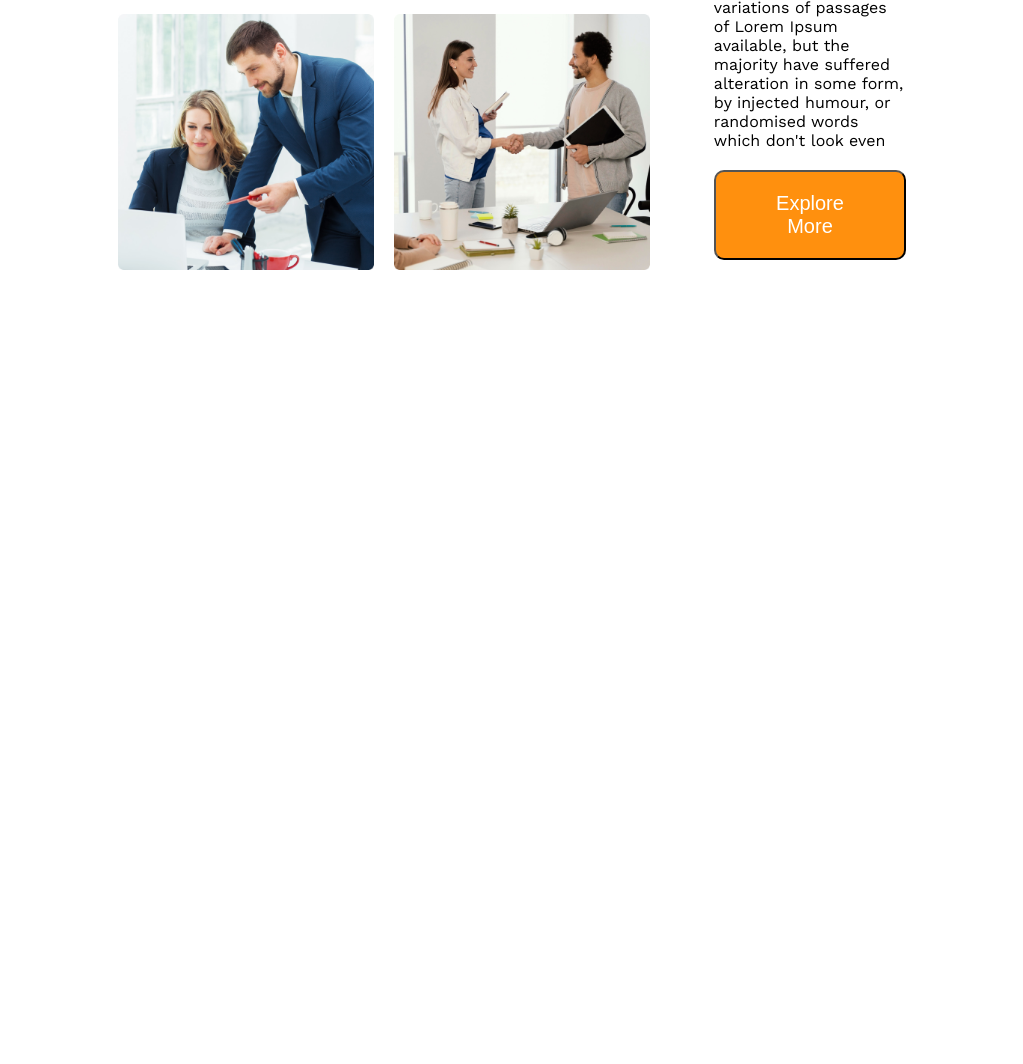
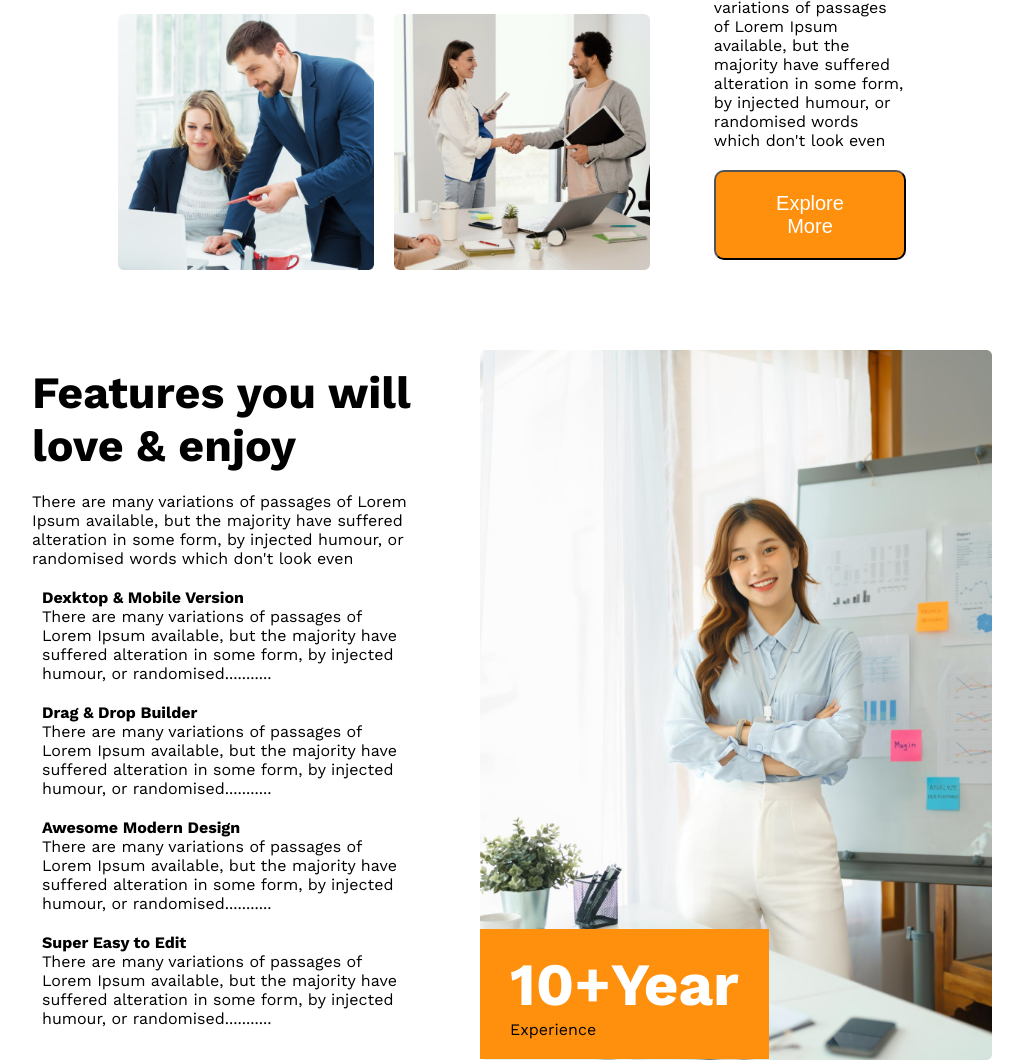
Before and after one commit to Sajib37/g3-architects, a plain HTML site: page index.html in a window 1280 px wide. Shown: the part 1314-2378 px from the top of the page, without its empty margins (128-1151 px from the left). Before the commit the page ends 1664 px from the top, so only its background shows below. Drawn offline with nearby package versions, Linux system fonts and the light colour scheme.

Commit message:
love section done

```diff
--- a/index.html
+++ b/index.html
@@ -49,6 +49,36 @@
                 <button class="btn">Explore More</button>
             </div>
         </section>
+
+        <section class="love">
+            <div class="love-description">
+                <h3 class="love-title">Features you will love & enjoy</h3>
+                <p class="para">There are many variations of passages of Lorem Ipsum available, but the majority have suffered alteration in some form, by injected humour, or randomised words which don't look even</p>
+                <div>
+                    <h4>Dexktop & Mobile Version</h4>
+                    <p class="para">There are many variations of passages of Lorem Ipsum available, but the majority have suffered alteration in some form, by injected humour, or randomised...........</p>
+                </div>
+
+                <div>
+                    <h4>Drag & Drop Builder</h4>
+                    <p class="para">There are many variations of passages of Lorem Ipsum available, but the majority have suffered alteration in some form, by injected humour, or randomised...........</p>
+                </div>
+
+                <div>
+                    <h4>Awesome Modern Design</h4>
+                    <p class="para">There are many variations of passages of Lorem Ipsum available, but the majority have suffered alteration in some form, by injected humour, or randomised...........</p>
+                </div>
+
+                <div>
+                    <h4>Super Easy to Edit</h4>
+                    <p class="para">There are many variations of passages of Lorem Ipsum available, but the majority have suffered alteration in some form, by injected humour, or randomised...........</p>
+                </div>
+            </div>
+            <div class="love-image">
+                <img src="./images/architect.png" alt="">
+                <div><span>10+Year</span><br>Experience</div>
+            </div>
+        </section>
     </main>
 
 </body>
--- a/style.css
+++ b/style.css
@@ -1,134 +1,199 @@
-*{
+* {
     margin: 0px;
     padding: 0px;
 }
-body{
-    font-family: 'Lato', sans-serif;
-    font-family: 'Work Sans', sans-serif;
+body {
+    font-family: "Lato", sans-serif;
+    font-family: "Work Sans", sans-serif;
 }
-header{
-    background-color: #FFF4E7;
+header {
+    background-color: #fff4e7;
     padding: 50px 230px;
 }
-nav{
+nav {
     display: flex;
     justify-content: space-between;
     align-items: center;
 }
-ul{
+ul {
     display: flex;
     justify-content: space-between;
     gap: 30px;
     list-style-type: none;
 }
-ul a{
+ul a {
     text-decoration: none;
     font-size: 18px;
     font-weight: 500;
-    color: #D9D9D9;
+    color: #d9d9d9;
 }
-h3{
+h3 {
     font-size: 2.8rem;
     font-weight: bold;
 }
-.banner-title{
+.banner-title {
     font-size: 4rem;
     font-weight: bold;
     margin-bottom: 30px;
 }
-.para{
+.para {
     font-size: 16px;
     font-weight: 400;
 }
-.banner-content .para{
+.banner-content .para {
     margin-bottom: 30px;
 }
-.banner img{
+.banner img {
     width: 100%;
 }
-.banner-content{
+.banner-content {
     max-width: 700px;
     text-align: center;
     margin: auto;
 }
-.btn{
-    background-color: #FF900E;
+.btn {
+    background-color: #ff900e;
     padding: 20px 35px;
     font-size: 1.25rem;
     color: white;
     border-radius: 10px;
     cursor: pointer;
 }
-.banner div{
+.banner div {
     margin-top: 40px;
 }
 
-
-.feature{
+.feature {
     padding: 80px 300px;
     display: flex;
     justify-content: center;
     align-items: center;
     gap: 4rem;
 }
-.feature-image{
+.feature-image {
     display: grid;
-    grid-template-columns: repeat(2,1fr);
+    grid-template-columns: repeat(2, 1fr);
     gap: 20px;
 }
-.feature-image img{
+.feature-image img {
     width: 16rem;
 }
-.feature-description p{
+.feature-description p {
     margin: 20px 0px;
+}
+
+.love {
+    display: flex;
+    justify-content: center;
+    align-items: center;
+    gap: 4rem;
+}
+.love-description div{
+    margin: 20px 10px;
+}
+.love-title{
+    margin-bottom: 20px;
+}
+.love-image{
+    width: 40%;
+    position: relative;
+}
+.love-image div{
+    position: absolute;
+    bottom: 5px;
+    padding: 20px 30px;
+    background-color: #FF900E;
+}
+.love-description{
+    width: 30%;
+}
+.love-image img{
+    width: 100%;
+    height: 100%;
+}
+.love-image span{
+    color: white;
+    font-size: 60px;
+    font-weight: bold;
 }
 /* responsivness */
 
 /* responssive for small device */
-@media screen and (max-width:576px)
-{
-    header{
+@media screen and (max-width: 576px) {
+    header {
         padding: 10px;
     }
-    nav{
+    nav {
         flex-direction: column;
     }
-    nav ul{
+    nav ul {
         flex-direction: column;
         margin-top: 10px;
     }
-    .banner-title{
+    .banner-title {
         font-size: 3rem;
     }
 
-    .feature{
+    .feature {
         flex-direction: column;
         padding: 20px 40px;
     }
-    .feature-image{
+    .feature-image {
         grid-template-columns: 1fr;
+    }
+    .love{
+        flex-direction: column;
+        padding: 10px;
+    }
+    .love-image,.love-description{
+        width: 100%;
+    }
+    .love-image img{
+        width: 95vw;
+    }
+    .love-image span{
+        font-size: 40px;
     }
 }
 
 /* responssive for medium device */
 
-@media screen and (min-width:576px) and (max-width:960px)
-{
-    header{
+@media screen and (min-width: 576px) and (max-width: 960px) {
+    header {
         padding: 50px;
     }
-    nav{
+    nav {
         flex-direction: column;
     }
-    nav ul{
+    nav ul {
         flex-direction: column;
         margin-top: 10px;
     }
-    .banner-title{
+    .banner-title {
         font-size: 3rem;
     }
-    .feature{
+    .feature {
         flex-direction: column;
         padding: 50px 100px;
     }
+    .love{
+        flex-direction: column;
+        padding: 10px;
+    }
+    .love-image {
+        width: 100vw;
+    }
+    .love-image img{
+        margin: auto;
+    }
+    .love-image,.love-description{
+        width: 100%;
+    }
+    .love-image img{
+        width: 98vw;
+
+    }
+    .love-image span{
+        font-size: 40px;
+    }
 }
```
